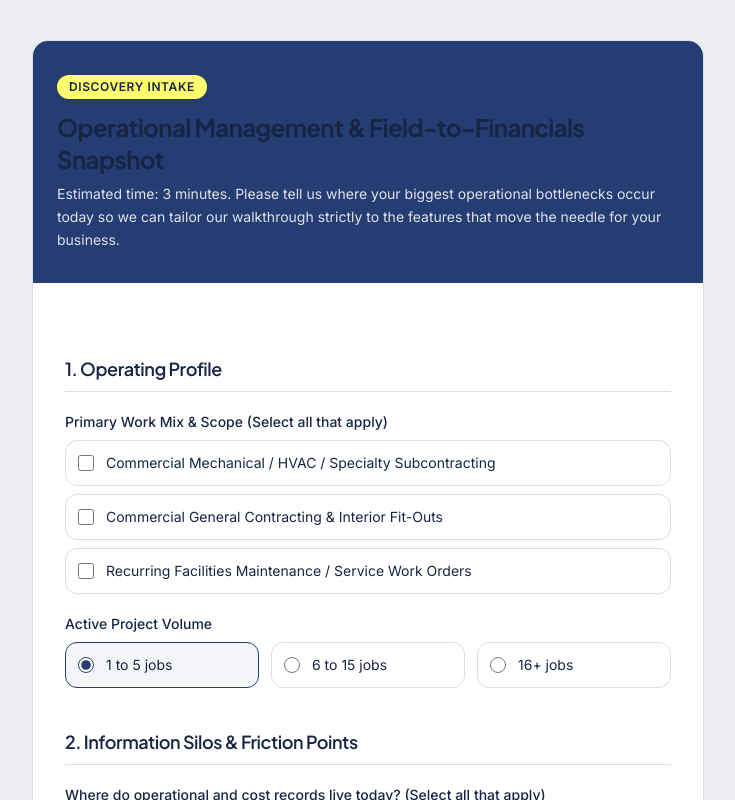
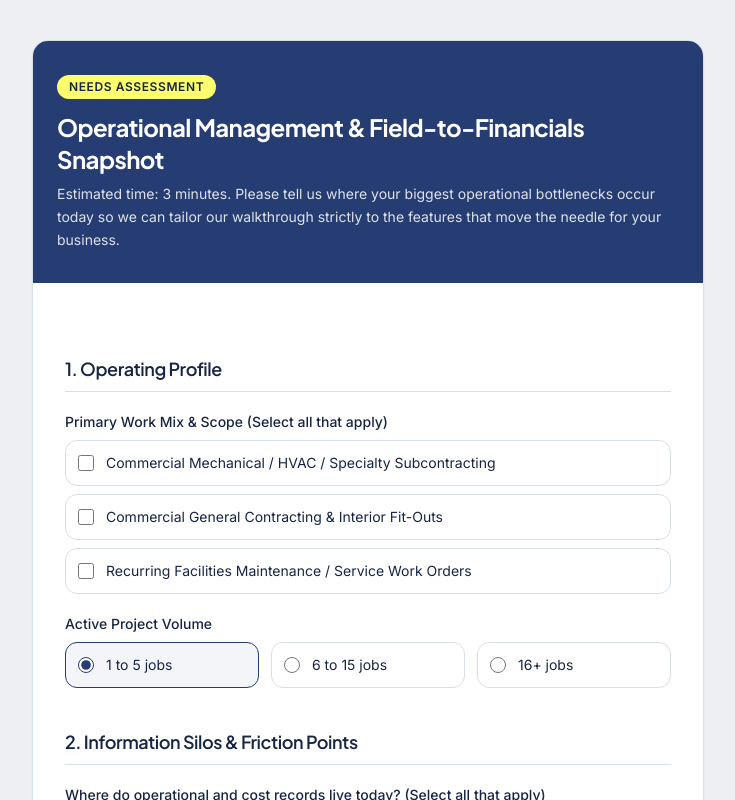
Before and after one commit to epi-claude/episolve-rebrand, a React (Vite) app: page /contractor-modernization-intake in a window 1280 px wide. Shown: the top 800 px of the page, without its empty margins (272-1007 px from the left). Built offline with nearby package versions, Linux system fonts and the light colour scheme; the HTML template or start-up script is replaced by a standard one.

Commit message:
Changes
Co-authored-by: epi-claude <238373572+epi-claude@users.noreply.github.com>

```diff
--- a/src/pages/ContractorModernizationIntake.tsx
+++ b/src/pages/ContractorModernizationIntake.tsx
@@ -192,9 +192,9 @@ export default function ContractorModernizationIntake() {
       <div className="mx-auto max-w-2xl overflow-hidden rounded-xl border border-border bg-card shadow-sm">
         <div className="bg-primary px-6 py-8 text-primary-foreground">
           <div className="mb-3 inline-block rounded-full bg-accent px-3 py-1 text-xs font-semibold uppercase tracking-wider text-accent-foreground">
-            Discovery Intake
+            Needs Assessment
           </div>
-          <h1 className="text-2xl font-bold tracking-tight">Operational Management &amp; Field-to-Financials Snapshot</h1>
+          <h1 className="text-2xl font-bold tracking-tight text-primary-foreground">Operational Management &amp; Field-to-Financials Snapshot</h1>
           <p className="mt-2 text-sm leading-relaxed opacity-85">
             Estimated time: 3 minutes. Please tell us where your biggest operational bottlenecks occur today so we can tailor our walkthrough strictly to the features that move the needle for your business.
           </p>
```
